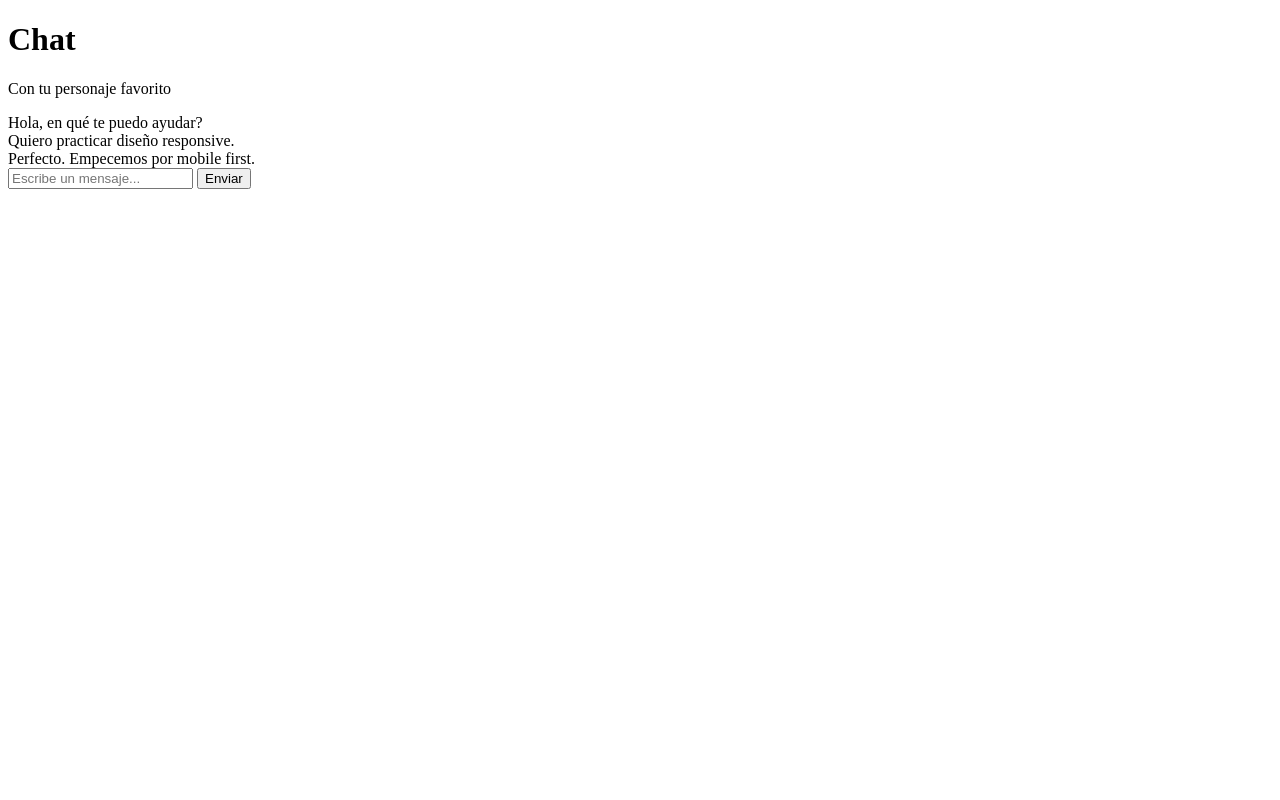
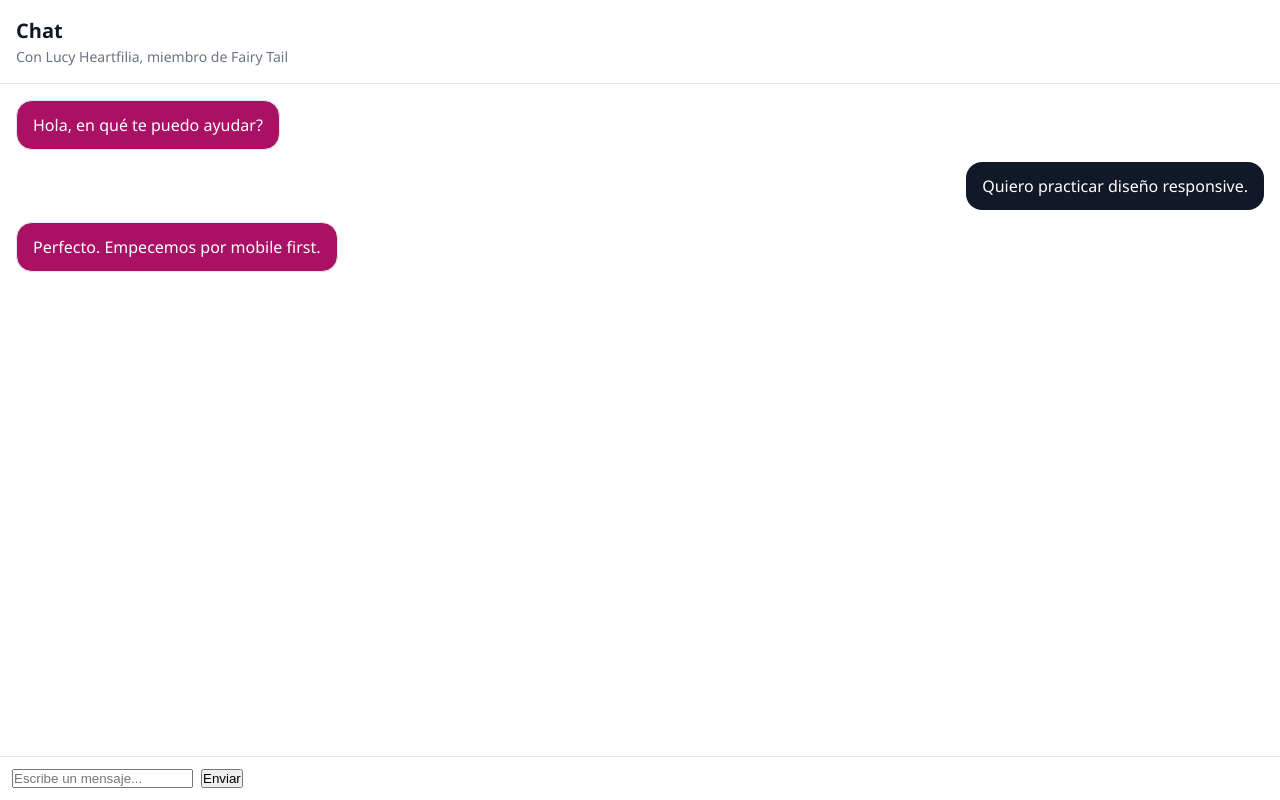
Before and after one commit to Mattzap97/Proyecto-M3-Mateo-Zapata, a plain HTML site: page src/index.html in a window 1280 px wide. Drawn offline with Linux system fonts and the light colour scheme.

Commit message:
Estilos CSS para dar forma a la estructura básica del chat

```diff
--- a/src/index.html
+++ b/src/index.html
@@ -3,13 +3,14 @@
 <head>
     <meta charset="UTF-8">
     <meta name="viewport" content="width=device-width, initial-scale=1.0">
+    <link rel="stylesheet" href="./styles.css">
     <title>Document</title>
 </head>
 <body>
     <div class="chatApp">
         <header class="chatHeader">
             <h1 class="chatHeader__title">Chat</h1>
-            <p class="chatHeader__subtitle">Con tu personaje favorito</p>
+            <p class="chatHeader__subtitle">Con Lucy Heartfilia, miembro de Fairy Tail</p>
         </header>
 
         <main class="chatMessages" aria-label="Mensajes">
--- /dev/null
+++ b/src/styles.css
@@ -0,0 +1,89 @@
+*,
+*::before,
+*::after {
+    box-sizing: border-box;
+    margin: 0;
+    padding: 0;
+}
+
+html {
+    font-size: 16px;
+}
+
+body {
+    font-family: 'Segoe UI', Tahoma, Geneva, Verdana, sans-serif;
+    font-size: 1rem;
+    line-height: 1.5;
+    color: #111827;
+    background: #f9fafb;
+}
+
+/*========================================================================================================================================
+                                        LAYOUT PRINCIPAL DEL CHAT ( MOBILE - FIRST )
+==========================================================================================================================================*/
+
+.chatApp {
+    display: flex;
+    flex-direction: column;
+    height: 100vh;
+    background: #ffffff;
+}
+
+.chatHeader {
+    padding: 1rem;
+    border-bottom: 1px solid #e5e7eb;
+    background: #ffffff;
+}
+
+.chatHeader__title {
+    font-size: 1.25rem;
+    font-weight: 600;
+}
+
+.chatHeader__subtitle {
+    font-size: 0.875rem;
+    color: #6b7280;
+}
+
+.chatMessages {
+    flex: 1;
+    overflow: auto;
+    padding: 1rem;
+    display: flex;
+    flex-direction: column;
+    gap: 0.75rem;
+    overscroll-behavior-y: contain;
+}
+
+.chatComposer {
+    display: flex;
+    gap: 0.5rem;
+    padding: 0.75rem;
+    border-top: 1px solid #e5e7eb;
+    background: #ffffff;
+}
+
+
+/*===============================================================================================================================================
+                                            DISEÑO DE BURBUJAS QUE CONTIENEN LOS MENSAJES
+=================================================================================================================================================*/
+
+.message {
+    max-width: 85%;
+    padding: 0.75rem 1rem;
+    border-radius: 1rem;
+    word-wrap: break-word;
+}
+
+.message--character {
+    align-self: flex-start;
+    background: #aa1165;
+    color: #ffffff;
+    border: 1px solid #e5e7eb;
+}
+
+.message--user {
+    align-self: flex-end;
+    background: #111827;
+    color: #ffffff;
+}
```
